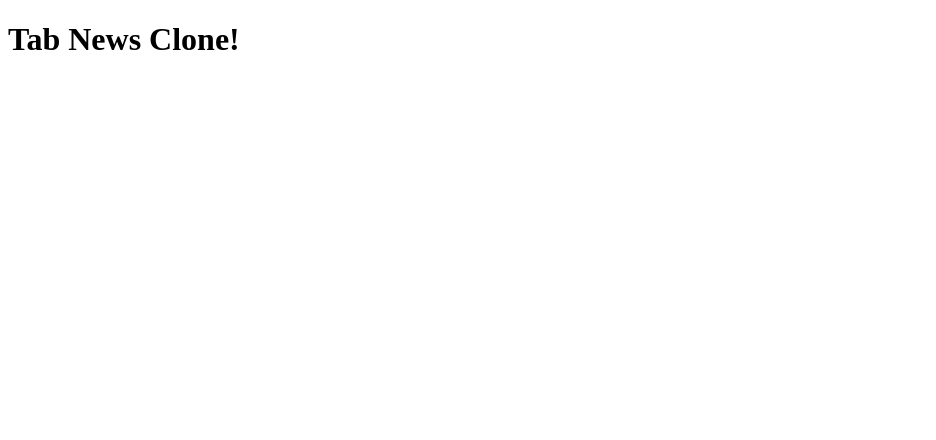
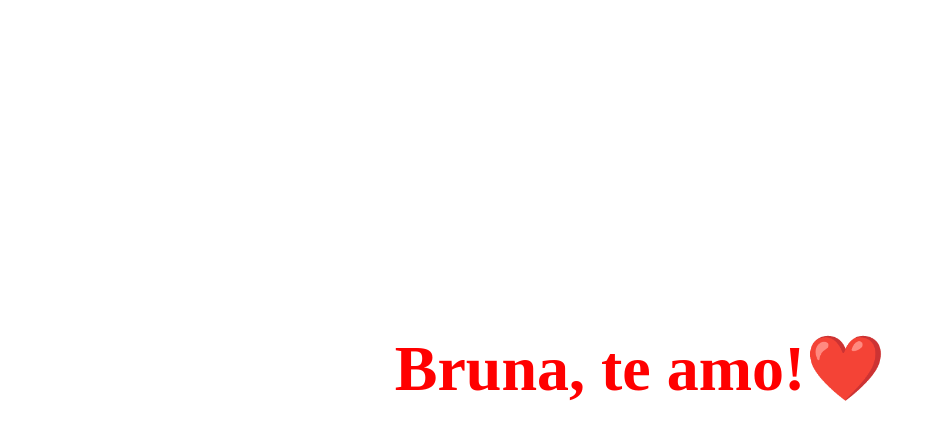
Before and after one commit to philalbu/clone-tabnews, a Next.js app: page / in a window 1280 px wide. Shown: the top 440 px of the page, without its empty margins (0-936 px from the left). Built offline with nearby package versions, Linux system fonts and the light colour scheme.

Commit message:
feat: atualizar componente Home para exibir mensagem personalizada

```diff
--- a/pages/index.js
+++ b/pages/index.js
@@ -1,5 +1,9 @@
 function Home() {
-    return <h1>Tab News Clone!</h1>
+    return (
+        <div style={{ display: 'flex', alignItems: 'center', justifyContent: 'center', height: '90vh'}}>
+            <h1 style={{ color: 'red', fontSize: '4rem' }}>Bruna, te amo!❤️</h1>
+        </div>
+    )
 }
 
 export default Home;
```
